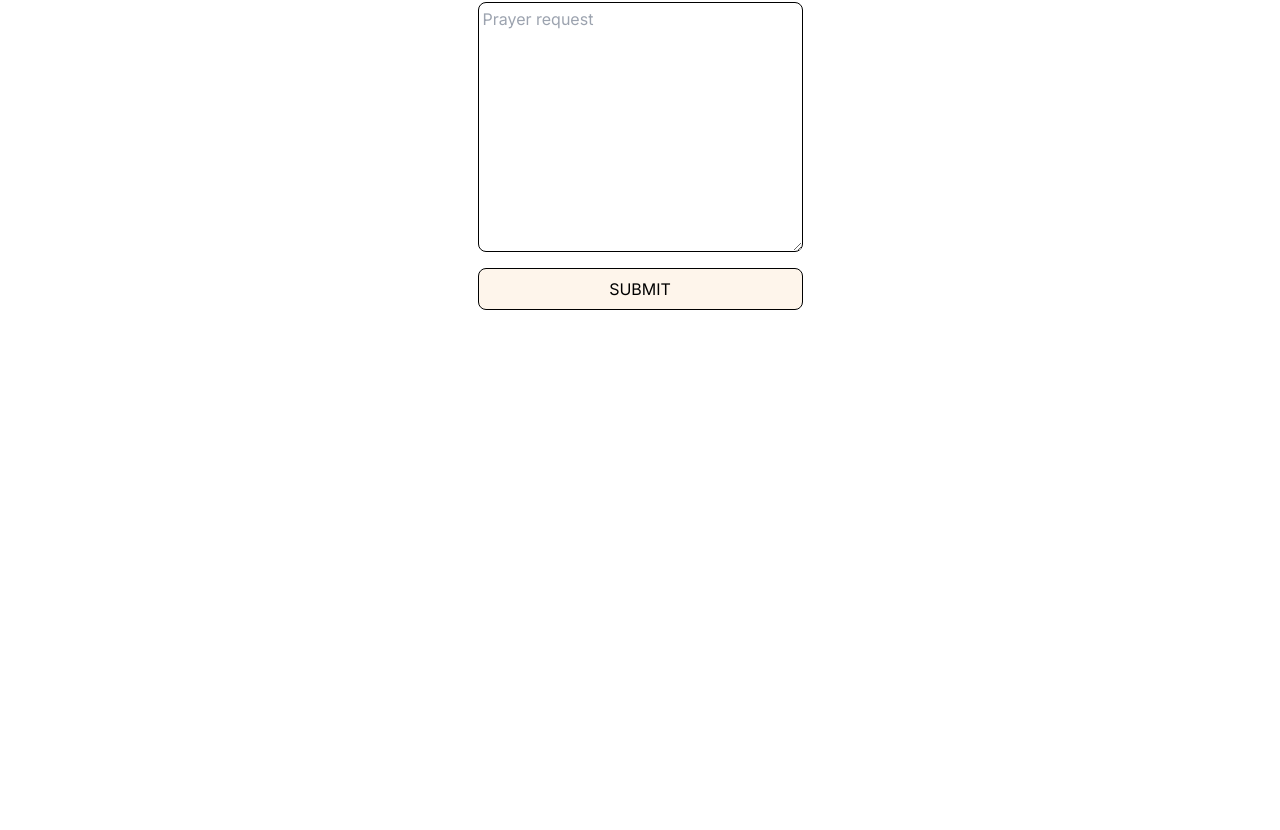
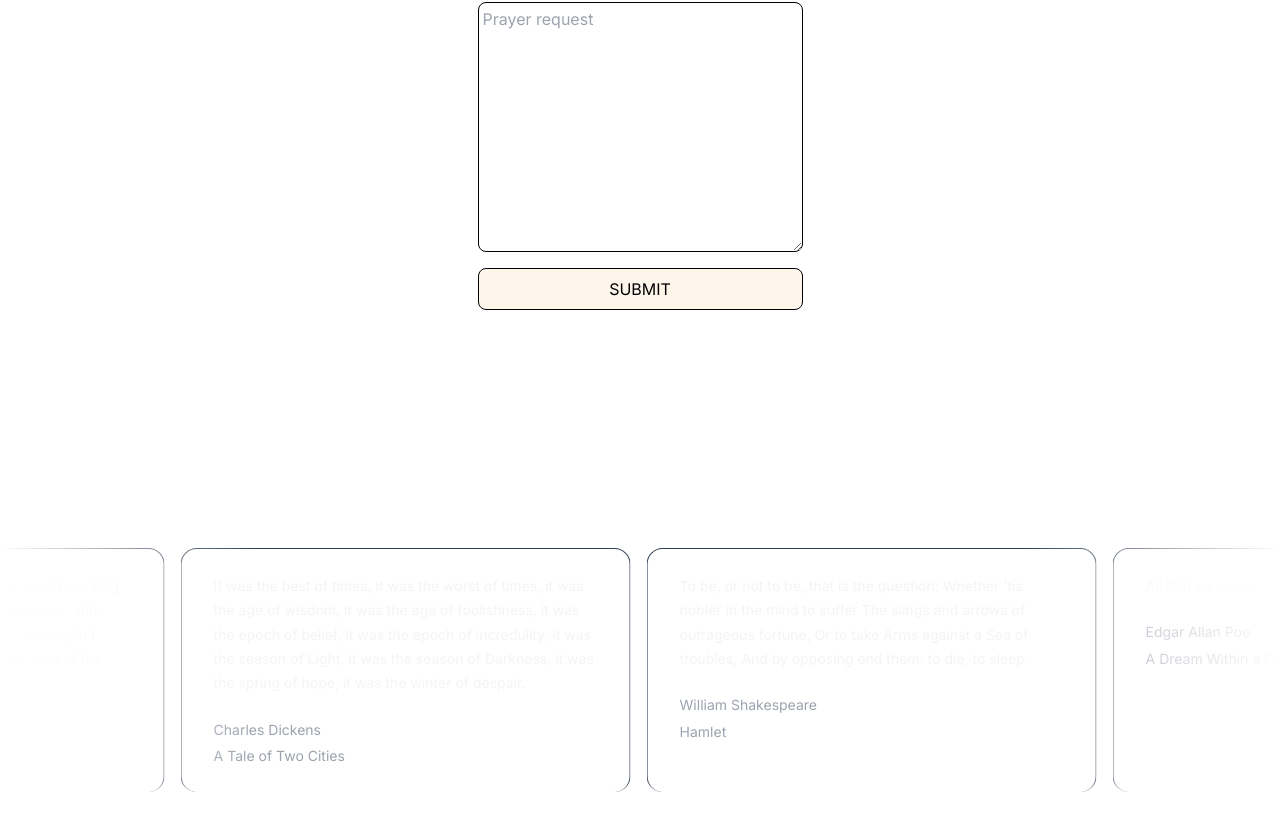
Before and after one commit to mlguels/calledoutofdarkness_podcast, a Next.js app: page / in a window 1280 px wide. Shown: the part 2425-3255 px from the top of the page. Before the commit the page ends 2775 px from the top, so only its background shows below. Built offline with nearby package versions, Linux system fonts and the light colour scheme.

Commit message:
Updated config for moving cards

```diff
--- a/app/(home)/page.tsx
+++ b/app/(home)/page.tsx
@@ -1,4 +1,5 @@
 import AboutMe from "@/components/about-section";
+import { BibleVerses } from "@/components/bible-verses";
 import ContactPage from "@/components/contact-page";
 import HeroSection from "@/components/hero-section";
 import PodcastDesc from "@/components/podcast-desc";
@@ -10,6 +11,7 @@ export default function Home() {
       <PodcastDesc />
       <AboutMe />
       <ContactPage />
+      <BibleVerses />
     </main>
   );
 }
--- a/tailwind.config.ts
+++ b/tailwind.config.ts
@@ -28,6 +28,8 @@ const config: Config = {
       },
       animation: {
         spotlight: "spotlight 2s ease .75s 1 forwards",
+        scroll:
+          "scroll var(--animation-duration, 40s) var(--animation-direction, forwards) linear infinite",
       },
       keyframes: {
         spotlight: {
@@ -40,6 +42,11 @@ const config: Config = {
             transform: "translate(-50%,-40%) scale(1)",
           },
         },
+        scroll: {
+          to: {
+            transform: "translate(calc(-50% - 0.5rem))",
+          },
+        },
       },
     },
     fontFamily: {
@@ -49,4 +56,15 @@ const config: Config = {
   plugins: [require("tailwindcss-animate")],
 };
 
+// function addVariablesForColors({ addBase, theme }: any) {
+//   let allColors = flattenColorPalette(theme("colors"));
+//   let newVars = Object.fromEntries(
+//     Object.entries(allColors).map(([key, val]) => [`--${key}`, val])
+//   );
+
+//   addBase({
+//     ":root": newVars,
+//   });
+// }
+
 export default config;
```
